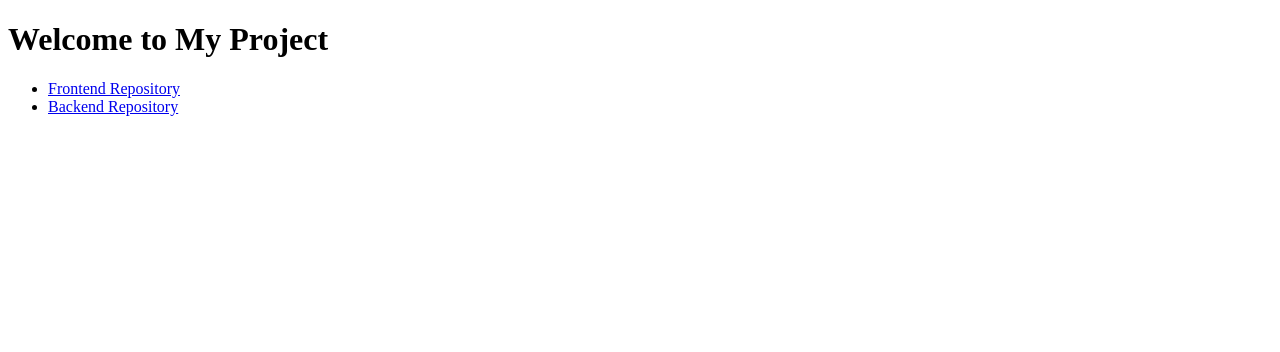
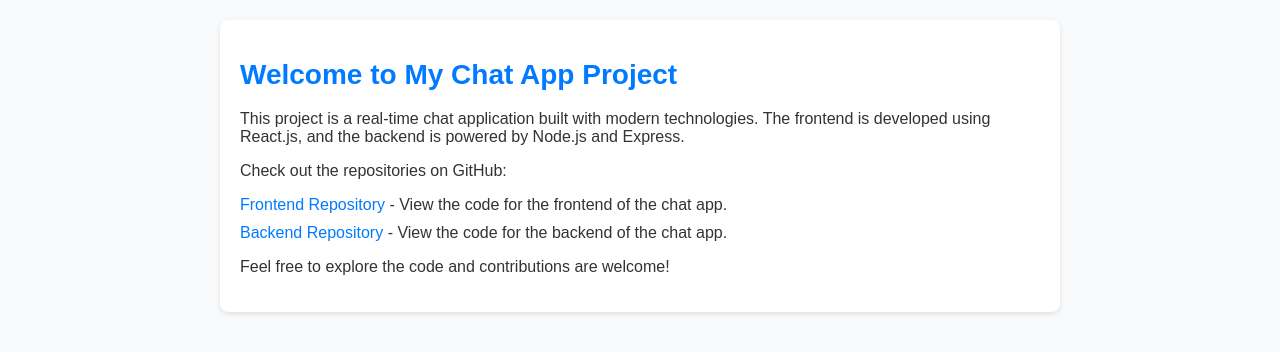
Before and after one commit to moaz-dev1/Chat-App, a plain HTML site: page index.html in a window 1280 px wide. Drawn offline with Linux system fonts and the light colour scheme.

Commit message:
Update index.html

```diff
--- a/index.html
+++ b/index.html
@@ -4,12 +4,52 @@
     <meta charset="UTF-8">
     <meta name="viewport" content="width=device-width, initial-scale=1.0">
     <title>Chat App</title>
+    <style>
+        body {
+            font-family: Arial, sans-serif;
+            margin: 0;
+            padding: 0;
+            background-color: #f8f9fa;
+            color: #333;
+        }
+        .container {
+            max-width: 800px;
+            margin: 20px auto;
+            padding: 20px;
+            background-color: #fff;
+            border-radius: 8px;
+            box-shadow: 0 2px 4px rgba(0, 0, 0, 0.1);
+        }
+        h1 {
+            font-size: 28px;
+            color: #007bff;
+        }
+        ul {
+            list-style: none;
+            padding: 0;
+        }
+        li {
+            margin-bottom: 10px;
+        }
+        a {
+            text-decoration: none;
+            color: #007bff;
+        }
+        a:hover {
+            text-decoration: underline;
+        }
+    </style>
 </head>
 <body>
-    <h1>Welcome to My Project</h1>
-    <ul>
-        <li><a href="https://github.com/moaz-dev1/chat-app-frontend">Frontend Repository</a></li>
-        <li><a href="https://github.com/moaz-dev1/chat-app-backend">Backend Repository</a></li>
-    </ul>
+    <div class="container">
+        <h1>Welcome to My Chat App Project</h1>
+        <p>This project is a real-time chat application built with modern technologies. The frontend is developed using React.js, and the backend is powered by Node.js and Express.</p>
+        <p>Check out the repositories on GitHub:</p>
+        <ul>
+            <li><a href="https://github.com/moaz-dev1/chat-app-frontend" target="_blank">Frontend Repository</a> - View the code for the frontend of the chat app.</li>
+            <li><a href="https://github.com/moaz-dev1/chat-app-backend" target="_blank">Backend Repository</a> - View the code for the backend of the chat app.</li>
+        </ul>
+        <p>Feel free to explore the code and contributions are welcome!</p>
+    </div>
 </body>
 </html>
```
